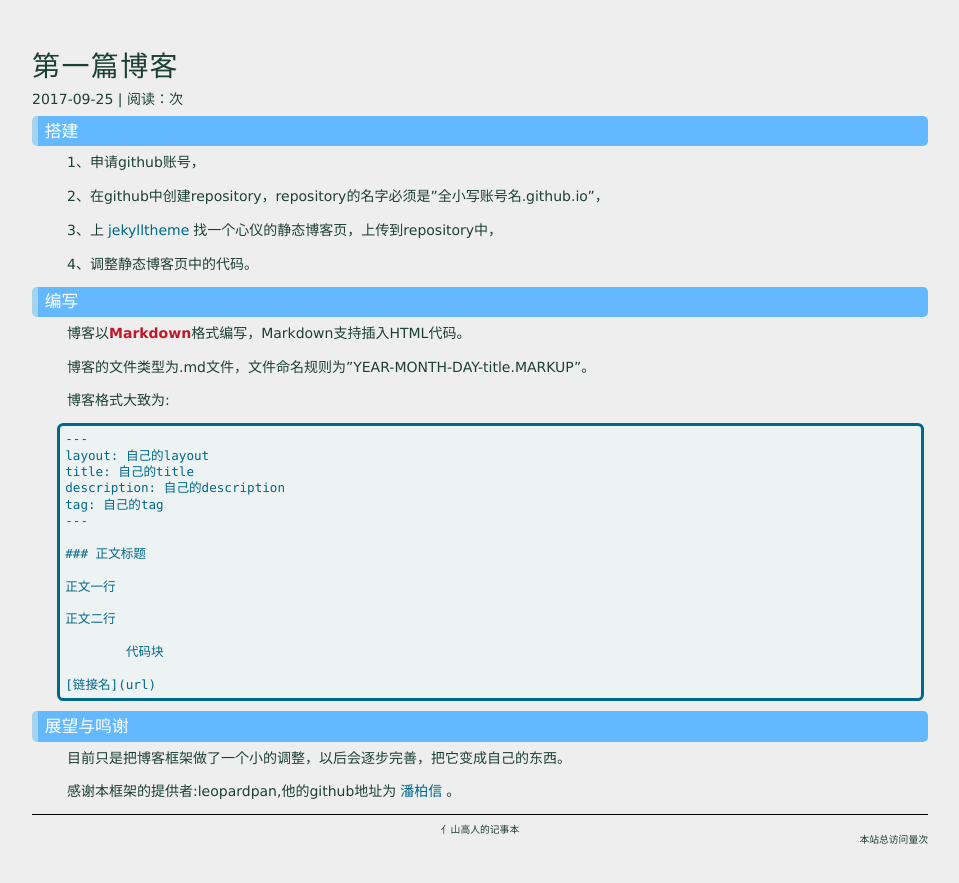
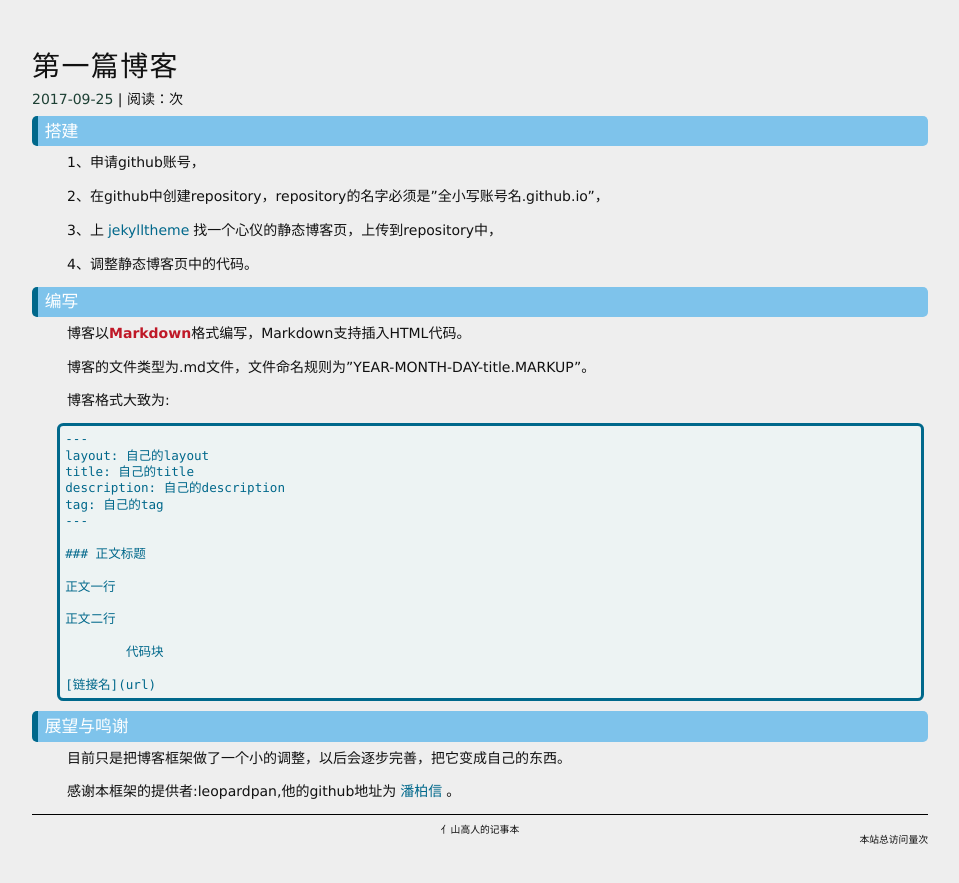
Before and after one commit to XGR-yang/XGR-yang.github.io, a Jekyll site: the page built from _posts/2017-09-25-firstblog.md, in a window 1280 px wide. Shown: the top 883 px of the page, without its empty margins (160-1119 px from the left). Built offline with Jekyll 4.4.1, drawn with Linux system fonts in a browser that asks for light colours; nearby versions of some CDN libraries.

Commit message:
change font color and li color

```diff
--- a/css/main.css
+++ b/css/main.css
@@ -10,7 +10,7 @@
   border: 0;
   font-size: 100%;
   font: inherit;
-  color: #1d4034;
+  color: #111111;
   vertical-align: baseline; }
 
 /* HTML5 display-role reset for older browsers */
@@ -102,8 +102,8 @@
   border-radius: 0.3em;
   padding: 0.4em 0.3em;
   margin-top: 0.6em;
-  background:#63b8ff;
-  border-left: 0.4em solid #a4d3ee;
+  background:#7ec3eb;
+  border-left: 0.4em solid #00688b;
   position:relative; }
 
 p {
```
